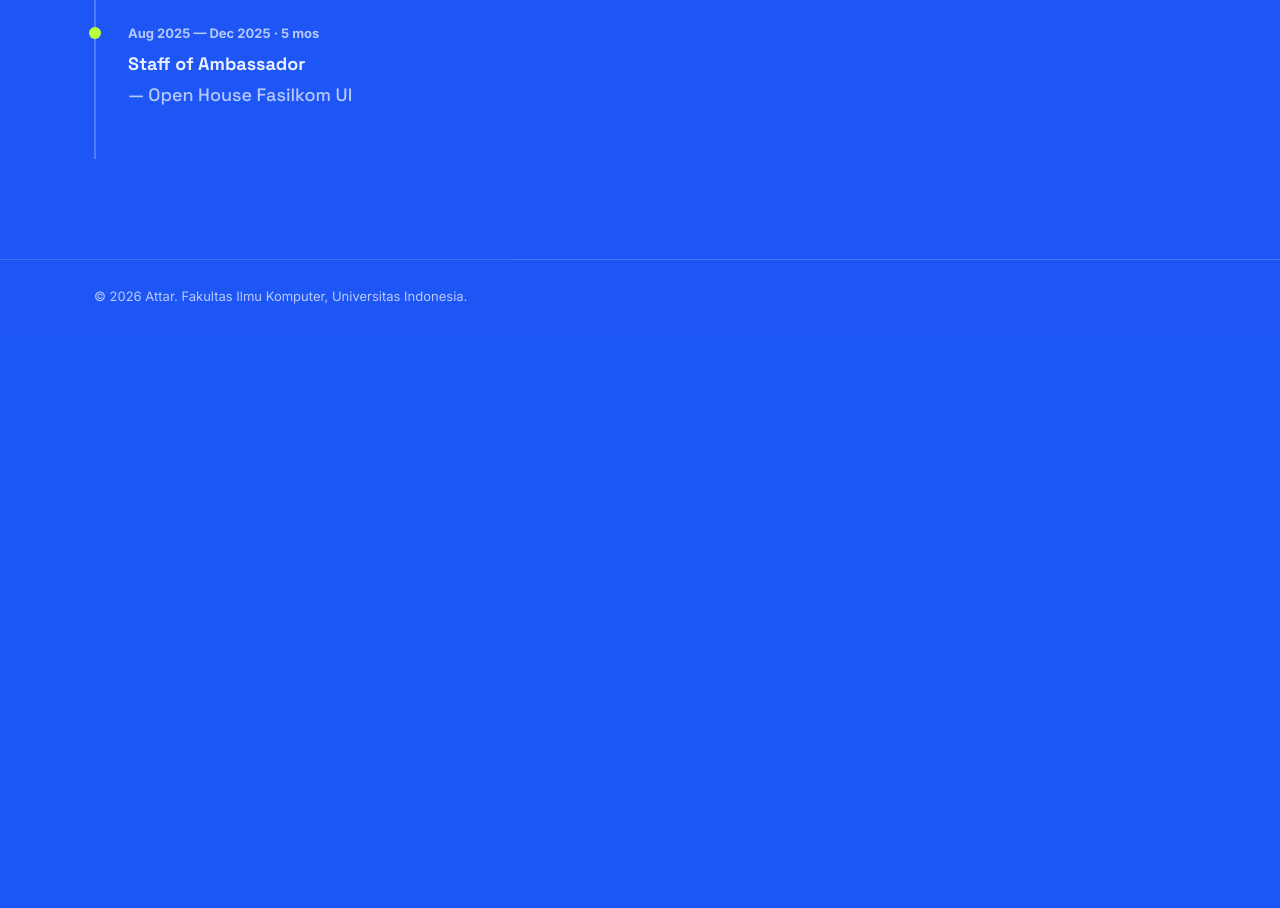
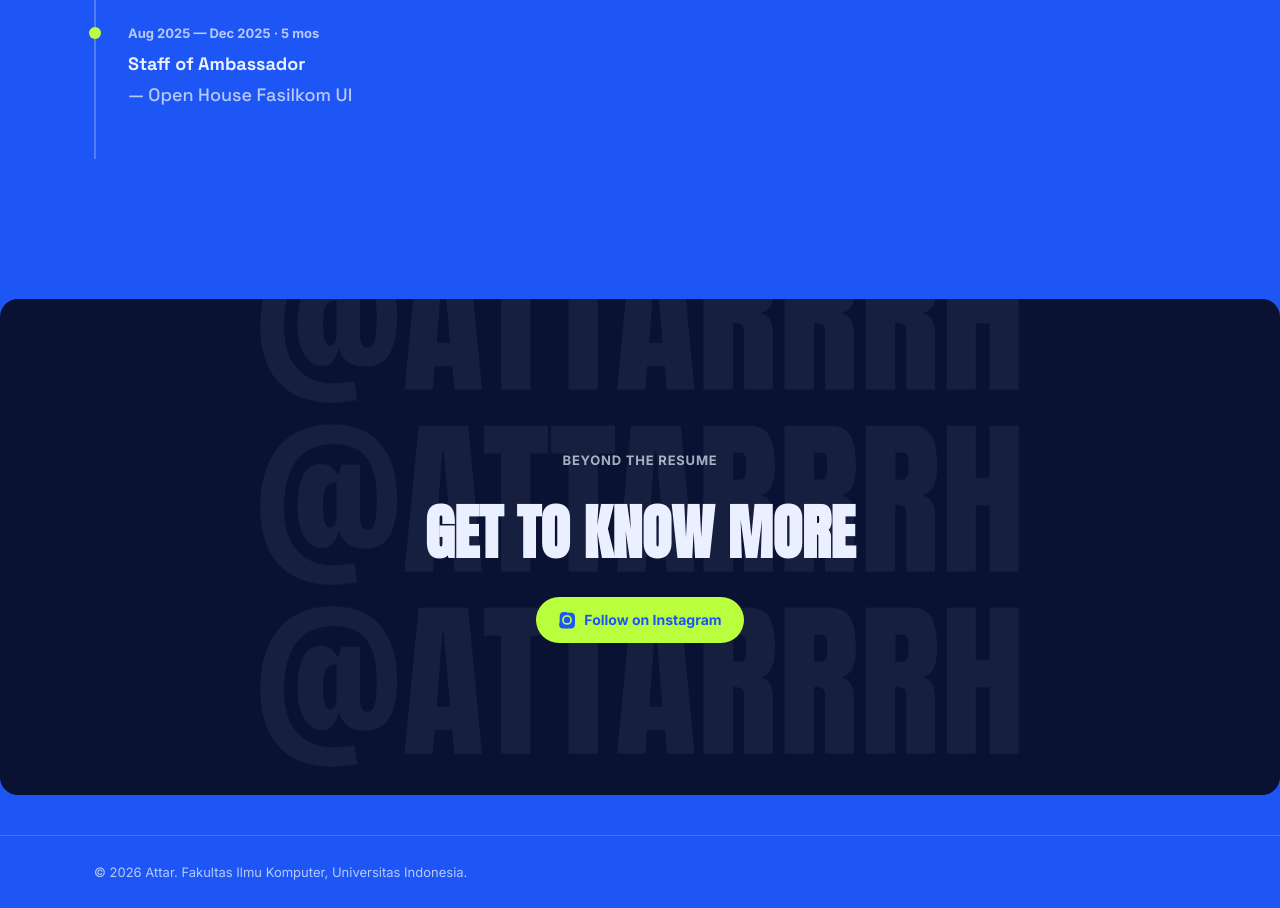
Before and after one commit to attarrrh/myportofolio, a Django app: page / in a window 1280 px wide. Shown: the part 2440-3348 px from the top of the page. Before the commit the page ends 2744 px from the top, so only its background shows below. Run offline with Django 5.2, Linux system fonts and the light colour scheme.

Commit message:
nyoba bikin parallax scrol dan section baru get to know more

```diff
--- a/static/css/style.css
+++ b/static/css/style.css
@@ -178,7 +178,6 @@ a{ color:inherit; text-decoration:none; }
 /* ==========================================================
    PHOTO FAN + HEADLINE
    ========================================================== */
-
 .photo-fan-section{
   padding: 30px 0 80px;
 }
@@ -226,7 +225,6 @@ a{ color:inherit; text-decoration:none; }
   .fan-1{ margin-left:0; }
 }
 
-
 /* ==========================================================
    SKILLS
    ========================================================== */
@@ -267,7 +265,6 @@ a{ color:inherit; text-decoration:none; }
   gap:6px;
 }
 .timeline-points li{ opacity:.9; font-size:14px; }
-
 
 /* ---- Hover reveal: gambar + deskripsi muncul saat judul di-hover/fokus ---- */
 .timeline-title{
@@ -313,6 +310,59 @@ a{ color:inherit; text-decoration:none; }
 }
 
 /* ==========================================================
+   GET TO KNOW MORE (parallax)
+   ========================================================== */
+.get-to-know{
+  position: relative;
+  min-height: 62vh;
+  display: flex;
+  align-items: center;
+  justify-content: center;
+  overflow: hidden;
+  background: var(--ink);
+  color: var(--paper);
+  margin: 40px 0;
+  border-radius: var(--radius-lg);
+}
+.parallax-bg{
+  position: absolute;
+  inset: -10% 0;
+  display: flex;
+  flex-direction: column;
+  justify-content: center;
+  gap: 12px;
+  pointer-events: none;
+  will-change: transform;
+}
+.parallax-bg span{
+  font-family: var(--font-display);
+  font-size: clamp(60px, 14vw, 170px);
+  line-height: 1;
+  white-space: nowrap;
+  color: var(--paper);
+  opacity: .06;
+  text-align: center;
+}
+.get-to-know-content{
+  position: relative;
+  z-index: 2;
+  text-align: center;
+  max-width: 640px;
+  padding: 60px 24px;
+}
+.get-to-know .eyebrow{
+  font-size: 13px; font-weight:700; letter-spacing:.06em;
+  text-transform: uppercase; opacity:.7; margin-bottom: 14px;
+}
+.get-to-know .section-title{ margin-bottom: 16px; }
+.get-to-know .section-sub{ opacity:.85; margin-bottom: 32px; }
+.ig-btn{ display:inline-flex; align-items:center; gap:8px; }
+
+@media (prefers-reduced-motion: reduce){
+  .parallax-bg{ transform: none !important; }
+}
+
+/* ==========================================================
    FOOTER
    ========================================================== */
 .site-footer{
--- /dev/null
+++ b/static/js/parallax.js
@@ -0,0 +1,34 @@
+// ===== Parallax scroll: "Get to Know More" section =====
+(function () {
+  const bg = document.getElementById('parallaxBg');
+  const section = document.getElementById('get-to-know');
+  if (!bg || !section) return;
+
+  const prefersReducedMotion = window.matchMedia('(prefers-reduced-motion: reduce)').matches;
+  if (prefersReducedMotion) return;
+
+  let ticking = false;
+
+  function updateParallax() {
+    const rect = section.getBoundingClientRect();
+    const vh = window.innerHeight;
+
+    // progress: -1 saat section di bawah layar, 0 saat di tengah, 1 saat di atas layar
+    const progress = (vh / 2 - (rect.top + rect.height / 2)) / (vh / 2 + rect.height / 2);
+    const offset = progress * 70; // seberapa jauh background bergerak (px)
+
+    bg.style.transform = `translateY(${offset}px)`;
+    ticking = false;
+  }
+
+  function onScroll() {
+    if (!ticking) {
+      requestAnimationFrame(updateParallax);
+      ticking = true;
+    }
+  }
+
+  window.addEventListener('scroll', onScroll, { passive: true });
+  window.addEventListener('resize', onScroll);
+  updateParallax();
+})();
--- a/templates/index.html
+++ b/templates/index.html
@@ -75,7 +75,7 @@
         </div>
         <div class="meta-row">
           <dt>Program</dt>
-          <dd>S1 Sistem Informasi</dd>
+          <dd>Bachelor of Information System</dd>
         </div>
       </dl>
 
@@ -202,7 +202,28 @@
     </div>
   </section>
 
+
   <!-- ============ FOOTER ============ -->
+
+  <!-- ============ GET TO KNOW MORE (parallax) ============ -->
+  <section class="get-to-know" id="get-to-know">
+    <div class="parallax-bg" id="parallaxBg" aria-hidden="true">
+      <span>@ATTARRRH</span><span>@ATTARRRH</span><span>@ATTARRRH</span>
+    </div>
+    <div class="wrap get-to-know-content">
+      <p class="eyebrow">Beyond the resume</p>
+      <h2 class="section-title">GET TO KNOW MORE</h2>
+      </p>
+      <a href="https://www.instagram.com/attarrrh?stkn=dnhodjRuYzJrcWR3"
+         class="btn-primary ig-btn" target="_blank" rel="noopener">
+        <svg viewBox="0 0 24 24" width="18" height="18" fill="currentColor" aria-hidden="true">
+          <path d="M12 2.2c3.2 0 3.58.01 4.85.07 1.17.05 1.97.24 2.43.4a4.9 4.9 0 0 1 1.77 1.15 4.9 4.9 0 0 1 1.15 1.77c.16.46.35 1.26.4 2.43.06 1.27.07 1.65.07 4.85s-.01 3.58-.07 4.85c-.05 1.17-.24 1.97-.4 2.43a4.9 4.9 0 0 1-1.15 1.77 4.9 4.9 0 0 1-1.77 1.15c-.46.16-1.26.35-2.43.4-1.27.06-1.65.07-4.85.07s-3.58-.01-4.85-.07c-1.17-.05-1.97-.24-2.43-.4a4.9 4.9 0 0 1-1.77-1.15 4.9 4.9 0 0 1-1.15-1.77c-.16-.46-.35-1.26-.4-2.43C2.21 15.58 2.2 15.2 2.2 12s.01-3.58.07-4.85c.05-1.17.24-1.97.4-2.43a4.9 4.9 0 0 1 1.15-1.77A4.9 4.9 0 0 1 5.59 1.8c.46-.16 1.26-.35 2.43-.4C9.29 1.34 9.67 1.33 12 1.33Zm0 3.11a6.56 6.56 0 1 0 0 13.12 6.56 6.56 0 0 0 0-13.12Zm0 10.82a4.26 4.26 0 1 1 0-8.52 4.26 4.26 0 0 1 0 8.52Zm7.19-11.06a1.53 1.53 0 1 1-3.07 0 1.53 1.53 0 0 1 3.07 0Z"/>
+        </svg>
+        Follow on Instagram
+      </a>
+    </div>
+  </section>
+
   <footer class="site-footer">
     <div class="wrap">
       <p>&copy; 2026 Attar. Fakultas Ilmu Komputer, Universitas Indonesia.</p>
@@ -210,5 +231,6 @@
   </footer>
 
   <script src="/static/js/theme-switcher.js"></script>
+  <script src="/static/js/parallax.js"></script>
 </body>
 </html>
```
